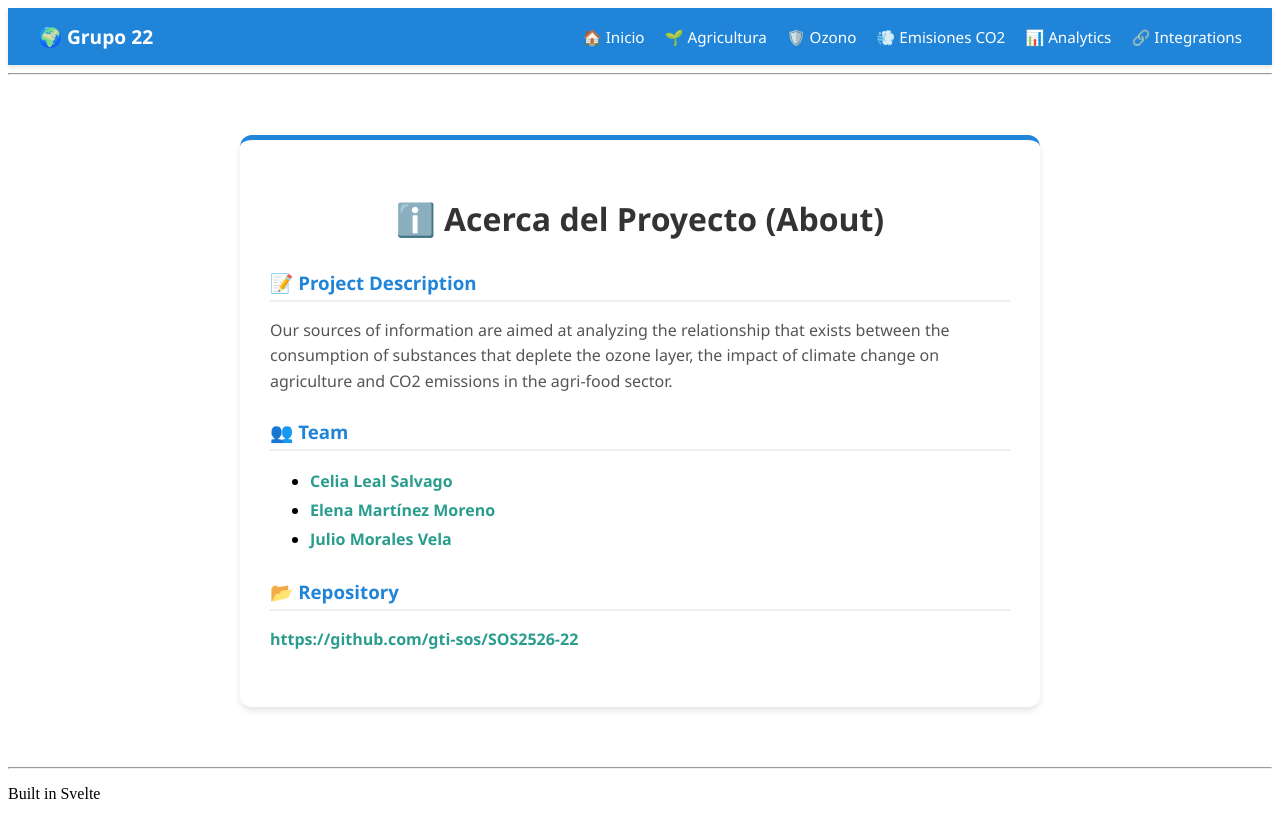
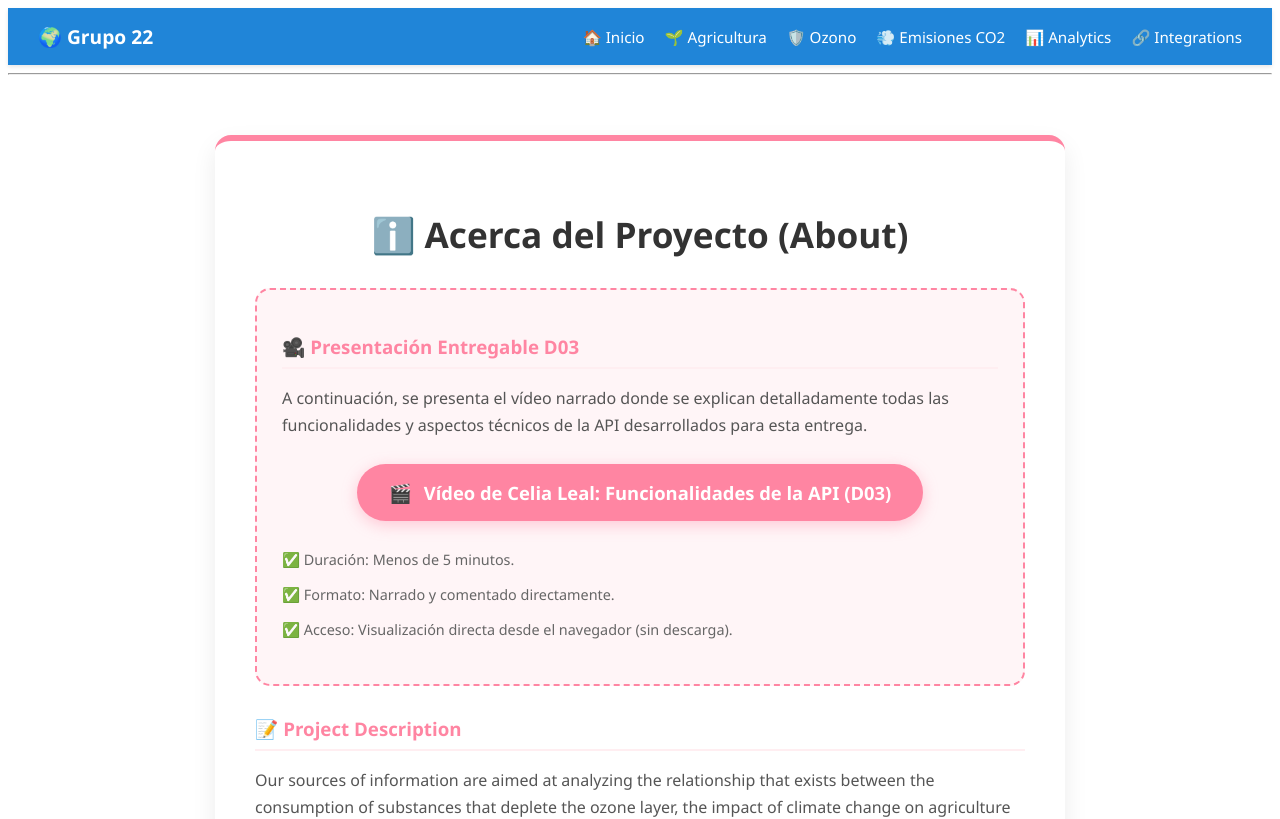
Before and after one commit to gti-sos/SOS2526-22, a SvelteKit app in the folder src/front/: page /about in a window 1280 px wide. Shown: the top 819 px of the page. Built offline with nearby package versions, Linux system fonts and the light colour scheme.

Commit message:
celia es youtuberrr

```diff
--- a/src/front/src/routes/about/+page.svelte
+++ b/src/front/src/routes/about/+page.svelte
@@ -1,6 +1,25 @@
 <main class="container">
     <section class="card">
         <h2>ℹ️ Acerca del Proyecto (About)</h2>
+
+        <!-- SECCIÓN DEL VÍDEO D03 (CELIA LEAL) -->
+        <div class="info-block video-box">
+            <h3>🎥 Presentación Entregable D03</h3>
+            <p>A continuación, se presenta el vídeo narrado donde se explican detalladamente todas las funcionalidades y aspectos técnicos de la API desarrollados para esta entrega.</p>
+
+            <div class="video-action">
+                <!-- RECUERDA CAMBIAR EL ID POR EL DE TU VÍDEO -->
+                <a href="https://youtu.be/y8RBBBC4jHs" target="_blank" class="btn-video-celia">
+                    <span>🎬</span> Vídeo de Celia Leal: Funcionalidades de la API (D03)
+                </a>
+            </div>
+
+            <ul class="video-requirements">
+                <li>✅ Duración: Menos de 5 minutos.</li>
+                <li>✅ Formato: Narrado y comentado directamente.</li>
+                <li>✅ Acceso: Visualización directa desde el navegador (sin descarga).</li>
+            </ul>
+        </div>
 
         <div class="info-block">
             <h3>📝 Project Description</h3>
@@ -10,7 +29,7 @@
         <div class="info-block">
             <h3>👥 Team</h3>
             <ul>
-                <li><a href="https://github.com/Celia-Leal" target="_blank">Celia Leal Salvago</a></li>
+                <li><a href="https://github.com/Celia-Leal" target="_blank">Celia Leal Salvago (Responsable)</a></li>
                 <li><a href="https://github.com/elemarmor" target="_blank">Elena Martínez Moreno</a></li>
                 <li><a href="https://github.com/Juliomv02" target="_blank">Julio Morales Vela</a></li>
             </ul>
@@ -25,46 +44,68 @@
 
 <style>
     .container {
-        max-width: 800px;
+        max-width: 850px;
         margin: 40px auto;
         padding: 20px;
         font-family: 'Segoe UI', Tahoma, Geneva, Verdana, sans-serif;
     }
     .card {
         background: white;
-        padding: 30px;
-        border-radius: 12px;
-        box-shadow: 0 4px 6px rgba(0,0,0,0.1);
-        border-top: 5px solid #2085d8;
+        padding: 40px;
+        border-radius: 16px;
+        box-shadow: 0 10px 25px rgba(0,0,0,0.08);
+        border-top: 6px solid #ff85a2;
     }
-    h2 {
-        color: #333;
+
+    .video-box {
+        background-color: #fff5f7;
+        padding: 25px;
+        border-radius: 15px;
+        border: 2px dashed #ff85a2;
+        margin-bottom: 35px;
+    }
+
+    .btn-video-celia {
+        background-color: #ff85a2;
+        color: white !important;
+        padding: 16px 32px;
+        border-radius: 50px;
+        font-size: 1.15rem;
+        font-weight: bold;
+        transition: all 0.3s ease;
+        display: inline-flex;
+        align-items: center;
+        gap: 12px;
+        box-shadow: 0 4px 15px rgba(255, 133, 162, 0.4);
+        text-decoration: none !important;
+    }
+
+    .btn-video-celia:hover {
+        transform: translateY(-3px);
+        background-color: #f76c8e;
+        box-shadow: 0 6px 20px rgba(255, 133, 162, 0.6);
+    }
+
+    .video-action {
         text-align: center;
-        margin-bottom: 30px;
-        font-size: 2rem;
+        margin: 25px 0;
     }
-    h3 {
-        color: #2085d8;
-        margin-bottom: 10px;
-        border-bottom: 2px solid #eee;
-        padding-bottom: 5px;
+
+    .video-requirements {
+        list-style: none;
+        padding: 0;
+        font-size: 0.9rem;
+        color: #666;
+        display: flex;
+        flex-direction: column;
+        gap: 6px;
     }
-    .info-block {
-        margin-bottom: 25px;
-    }
-    p {
-        line-height: 1.6;
-        color: #555;
-    }
-    ul {
-        line-height: 1.8;
-    }
-    a {
-        color: #2a9d8f;
-        text-decoration: none;
-        font-weight: bold;
-    }
-    a:hover {
-        text-decoration: underline;
-    }
+
+    h2 { color: #333; text-align: center; margin-bottom: 30px; font-size: 2.2rem; }
+    h3 { color: #ff85a2; margin-bottom: 15px; border-bottom: 2px solid #ffeef1; padding-bottom: 8px; }
+    .info-block { margin-bottom: 30px; }
+    p { line-height: 1.7; color: #555; }
+    ul { line-height: 2; }
+    a { color: #2a9d8f; text-decoration: none; font-weight: bold; }
+    a:hover { text-decoration: underline; }
 </style>
```
